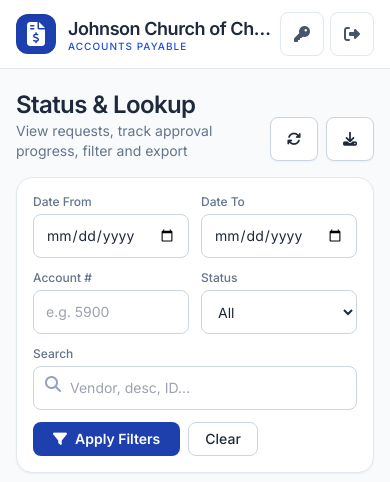
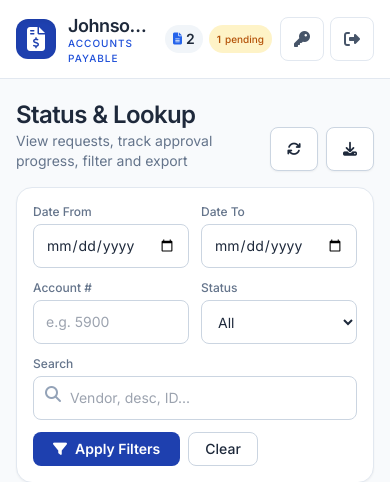
Before and after one commit to dvette85/JCOCAccountsPayable, a Flask app: page / in a window 390 px wide. Shown: the top 482 px of the page. Run offline with Flask 3, Linux system fonts and the light colour scheme; a user stored in the database is signed in; data comes from the database, SQL or seed files in the repository; data that the repository does not hold is empty; some libraries are stand-ins or nearby versions.

Commit message:
Fix header request/pending stats refresh and show on mobile

```diff
--- a/templates/index.html
+++ b/templates/index.html
@@ -228,15 +228,16 @@
         </div>
 
         <div class="flex items-center gap-x-2 sm:gap-x-3 shrink-0">
-          <!-- Stats -->
-          <div class="hidden md:flex items-center gap-x-4 text-sm">
-            <div class="flex items-center gap-x-1.5 px-3 py-1 bg-slate-100 rounded-full">
-              <i class="fa-solid fa-file-lines text-blue-600"></i>
+          <!-- Stats (always visible; compact on small screens) -->
+          <div class="flex items-center gap-x-1.5 sm:gap-x-3 text-sm">
+            <div class="flex items-center gap-x-1 sm:gap-x-1.5 px-2 sm:px-3 py-1 bg-slate-100 rounded-full">
+              <i class="fa-solid fa-file-lines text-blue-600 text-xs sm:text-sm"></i>
               <span id="stat-total" class="font-semibold">0</span>
-              <span class="text-slate-500 text-xs">requests</span>
+              <span class="text-slate-500 text-[10px] sm:text-xs hidden xs:inline sm:inline">requests</span>
             </div>
-            <div class="flex items-center gap-x-1.5 px-3 py-1 bg-amber-100 text-amber-700 rounded-full text-xs font-medium">
-              <span id="stat-pending">0</span> pending
+            <div class="flex items-center gap-x-1 sm:gap-x-1.5 px-2 sm:px-3 py-1 bg-amber-100 text-amber-700 rounded-full text-[10px] sm:text-xs font-medium">
+              <span id="stat-pending" class="font-semibold">0</span>
+              <span>pending</span>
             </div>
           </div>
 
@@ -915,13 +916,40 @@
     }
 
     // ===== DATA LOADING =====
+    function setHeaderStats(total, pending) {
+      const totalEl = document.getElementById('stat-total');
+      const pendingEl = document.getElementById('stat-pending');
+      if (totalEl) totalEl.textContent = String(total == null ? 0 : total);
+      if (pendingEl) pendingEl.textContent = String(pending == null ? 0 : pending);
+    }
+
+    /** Refresh header totals from /api/stats (scoped by role on the server). */
     async function loadStats() {
       try {
         const res = await apiFetch('/api/stats');
+        if (!res.ok) {
+          // Fall back to counts from the currently loaded request list
+          updateStatsFromLoadedRequests();
+          return;
+        }
         const data = await res.json();
-        document.getElementById('stat-total').textContent = data.total || 0;
-        document.getElementById('stat-pending').textContent = data.by_status?.Pending || 0;
-      } catch(e) {}
+        const by = data.by_status || {};
+        // Support both exact and case-insensitive keys
+        const pending = by.Pending != null ? by.Pending
+          : (by.pending != null ? by.pending
+            : Object.keys(by).reduce((n, k) => (k.toLowerCase() === 'pending' ? by[k] : n), 0));
+        setHeaderStats(data.total || 0, pending || 0);
+      } catch (e) {
+        console.warn('loadStats failed', e);
+        updateStatsFromLoadedRequests();
+      }
+    }
+
+    /** Local fallback / immediate update based on CURRENT_REQUESTS. */
+    function updateStatsFromLoadedRequests() {
+      const list = Array.isArray(CURRENT_REQUESTS) ? CURRENT_REQUESTS : [];
+      const pending = list.filter(r => r && r.status === 'Pending').length;
+      setHeaderStats(list.length, pending);
     }
 
     async function loadUsers(forSelect = false) {
@@ -1011,10 +1039,13 @@
       if (search) params.set('search', search);
 
       const res = await apiFetch('/api/requests?' + params.toString());
-      CURRENT_REQUESTS = await res.json();
+      const data = await res.json();
+      CURRENT_REQUESTS = Array.isArray(data) ? data : [];
 
       renderRequestsTable();
-      loadStats();
+      // Immediate count from loaded rows, then authoritative stats from API
+      updateStatsFromLoadedRequests();
+      await loadStats();
     }
 
     function renderRequestsTable() {
@@ -1604,6 +1635,7 @@
 
       closeRequestModal();
       await loadRequests();
+      await loadStats();
       alert(result.message || 'Done');
     }
 
```
